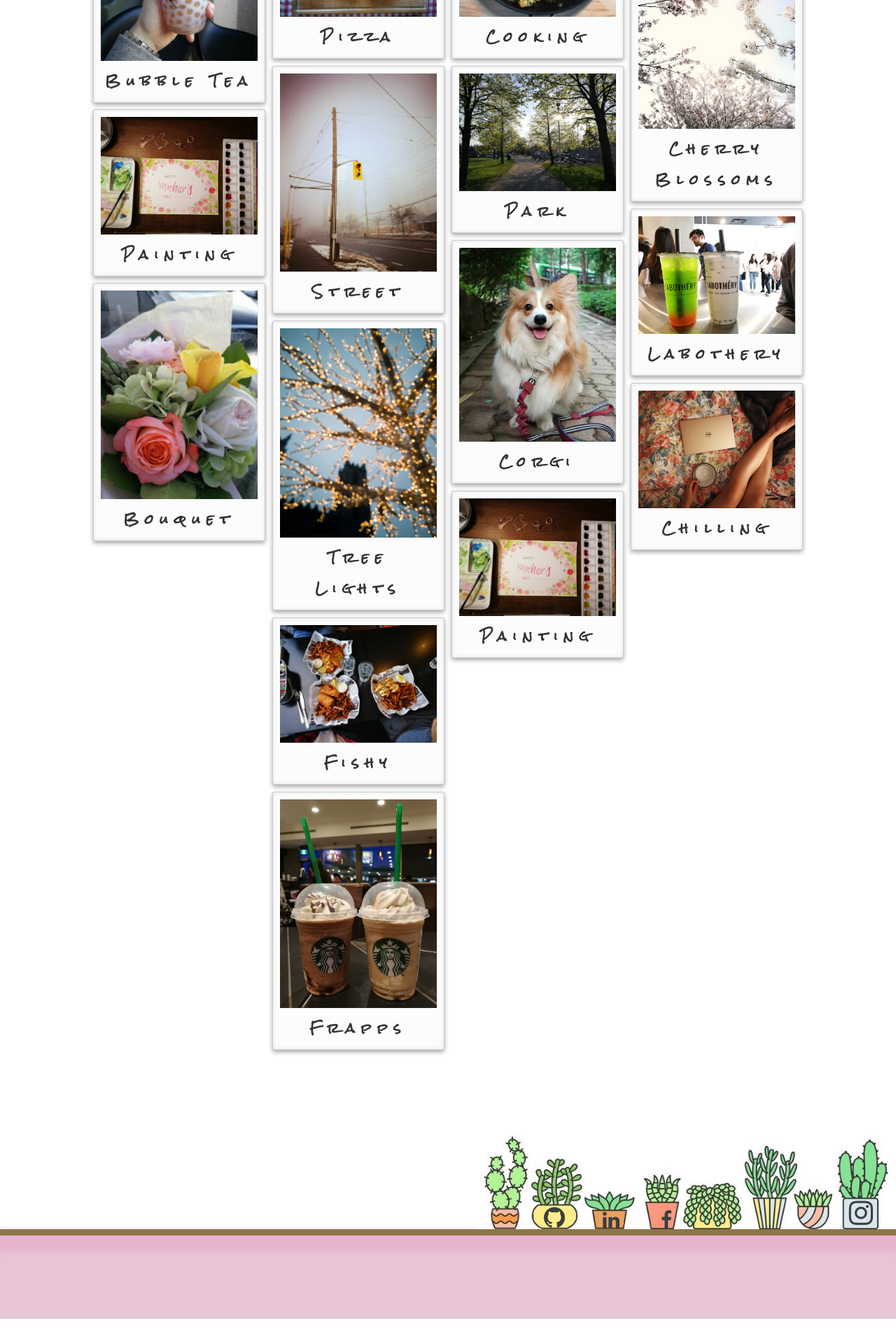
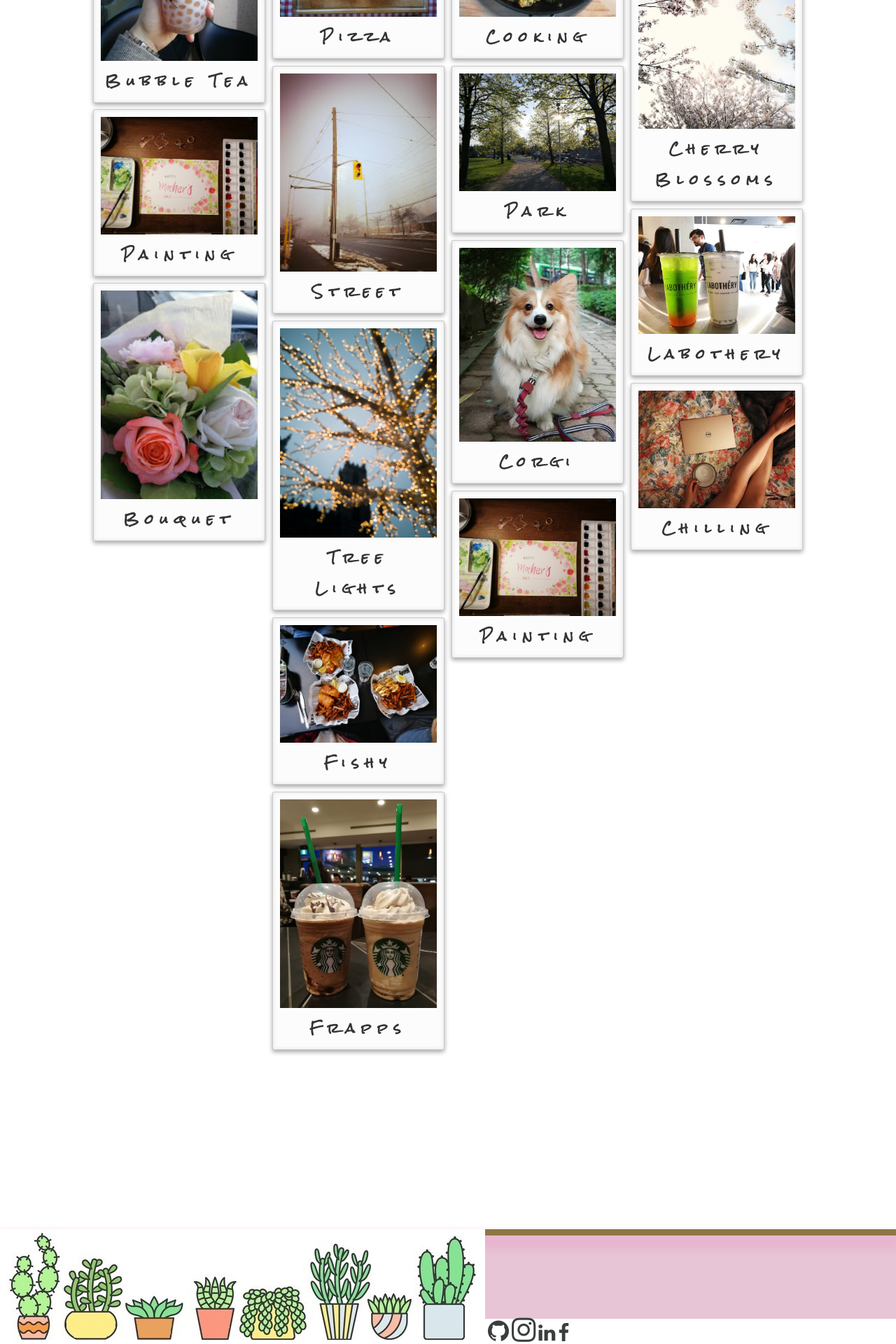
Before and after one commit to JasmineOuO/meaningful-nonsense-jekyll, a Jekyll site: the page built from index.html, in a window 1280 px wide. Shown: the part 1184-3104 px from the top of the page at 70% size. Built offline with Jekyll 4.4.1, drawn with Linux system fonts in a browser that asks for light colours; nearby versions of some CDN libraries.

Commit message:
Attempt to fix format issue with footer

```diff
--- a/resources/css/main.css
+++ b/resources/css/main.css
@@ -40,25 +40,25 @@ footer {
     height: 10vw;
 }
 
-footer div {
+footer > div {
     background-color: #a38751;
     box-shadow: 0px 1vw 1vw .5vw #e8b4cd, inset 0px 0px 7px 5px #8e7647;
     width: 100%;
     height: .7vw;
 }
 
-footer img{
+footer > img{
     position:absolute;
     right:0;
     bottom: 10vw;
     width:600px;
 }
 
-footer a {
+footer > a {
     position: absolute;
 }
 
-footer i:hover {
+footer > i:hover {
     text-shadow: 0 0 5px rgba(0,0,0,0.5);
 }
 
```
